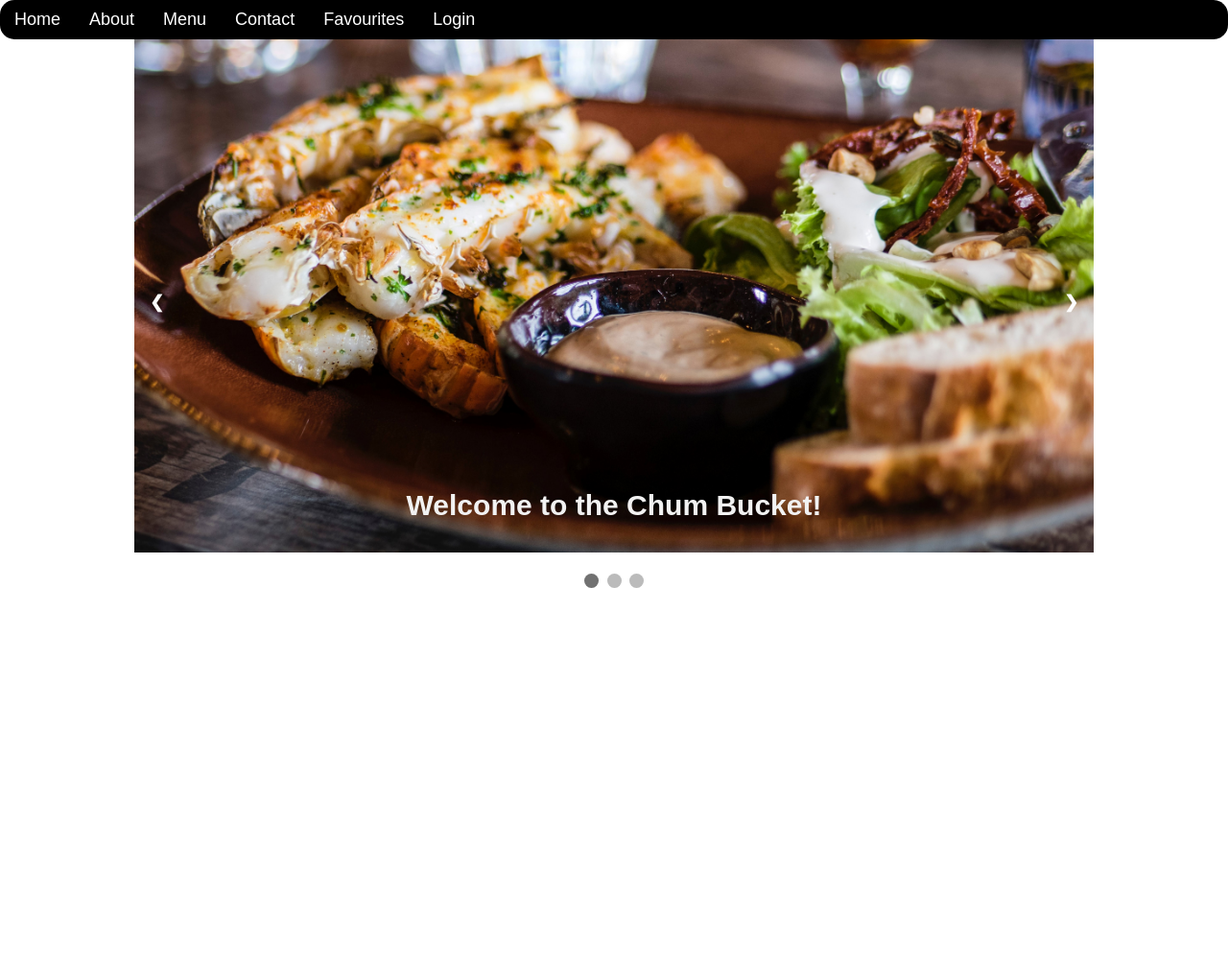
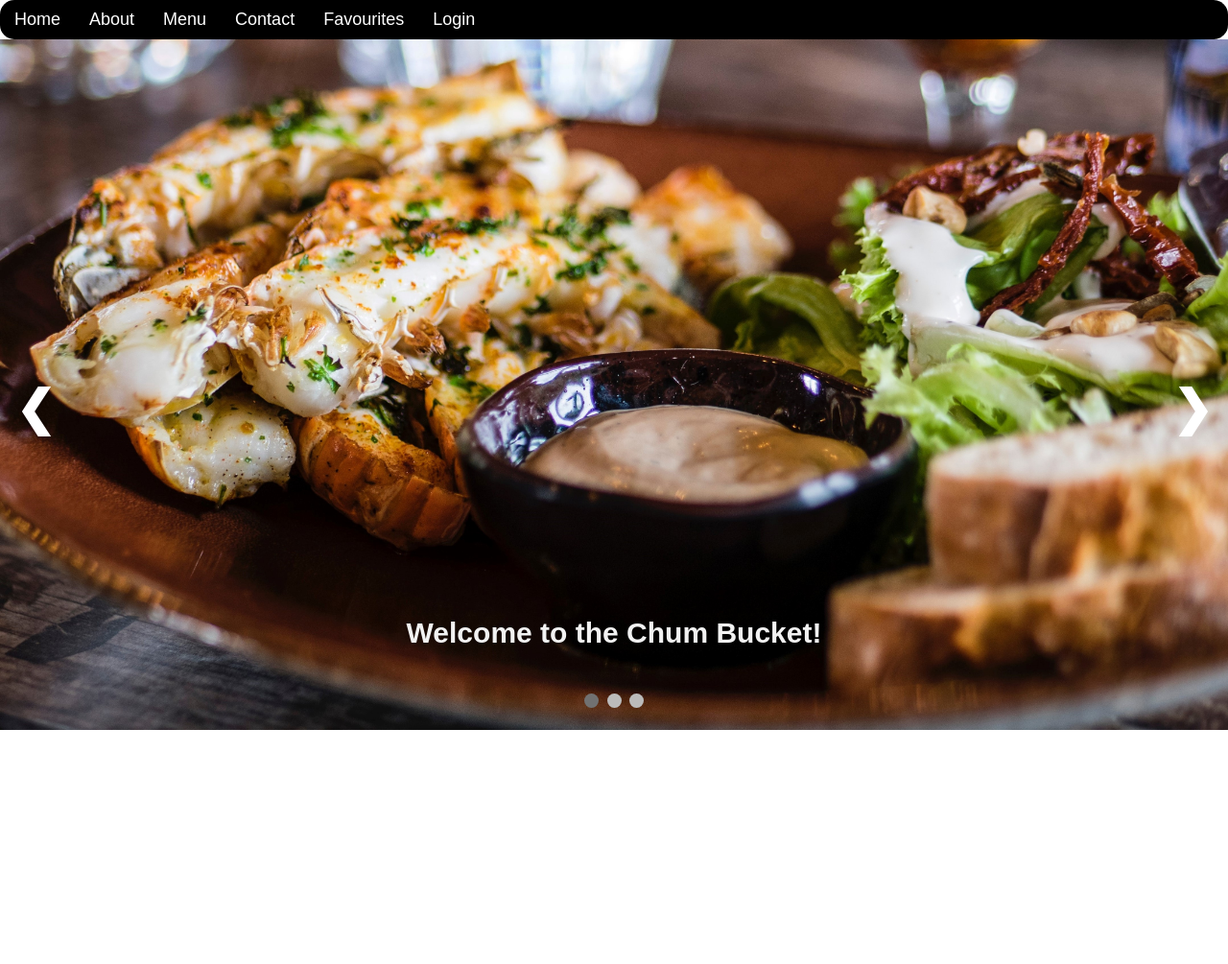
Before and after one commit to LiamCurmideGray/CIS1054-Web-Assignment, a PHP site: page / in a window 1280 px wide. Shown: the top 1005 px of the page at 96% size. Run offline with PHP 8.4, Linux system fonts and the light colour scheme.

Commit message:
Edited slightly the pictures and the style of the carousel.
Let me know if you like it.

```diff
--- a/stylesheets/index_style.css
+++ b/stylesheets/index_style.css
@@ -3,25 +3,32 @@
 }
 
 img{
-
+    max-height: 100%;
     width: 100%;
+    margin: 0px;
 }
 
 .navDot{
 
+    position: relative;
+    bottom: 60px;
     text-align: center;
 }
 
 .Slideshow{
 
-    max-width: 1000px;
+    max-width:100%;
     position: relative;
-    margin: auto;
+
+    /*margin-left: 0px;
+    margin-right: 0px;*/
 }
 
 .Slides{
 
+    width: 100%;
     display: none;
+    margin: 0px;
 }
 
 
@@ -35,7 +42,7 @@ img{
     padding: 16px;
     color: white;
     font-weight: bold;
-    font-size: 18px;
+    font-size: 50px;
     transition: 0.6s ease;
     border-radius: 0 3px 3px 0;
     user-select: none;
@@ -57,7 +64,7 @@ img{
     font-size: 15px;
     padding: 8px 12px;
     position: absolute;
-    bottom: 8px;
+    bottom: 60px;
     width: 100%;
     text-align: center;
 }
```
Also changed, not shown: Images/index_pics/Slideshow_pic2.jpg, Images/index_pics/Slideshow_pic4.jpg, 2 other files.
